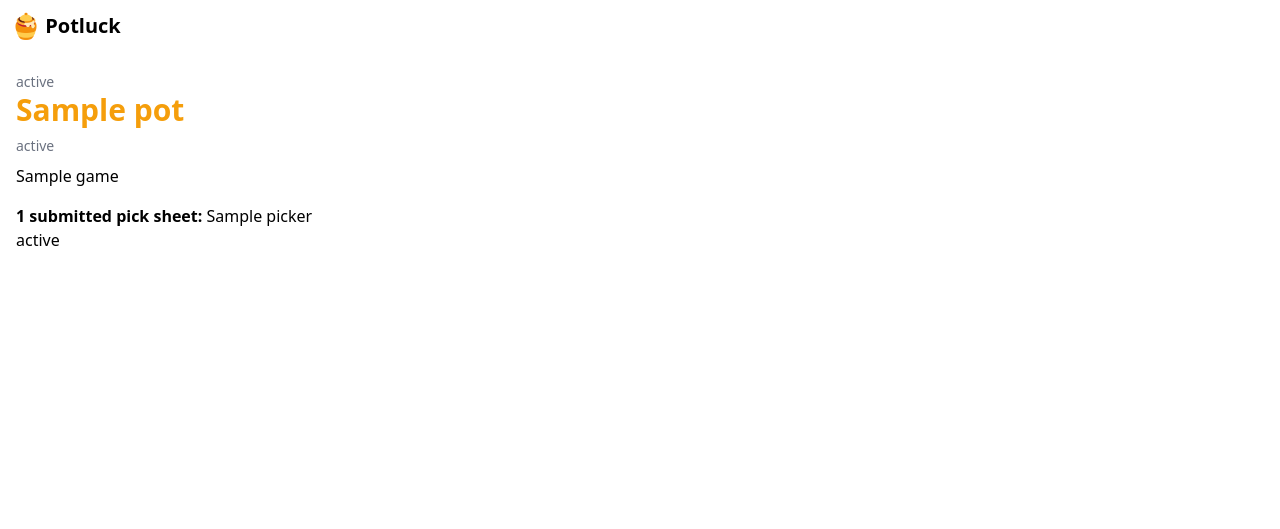
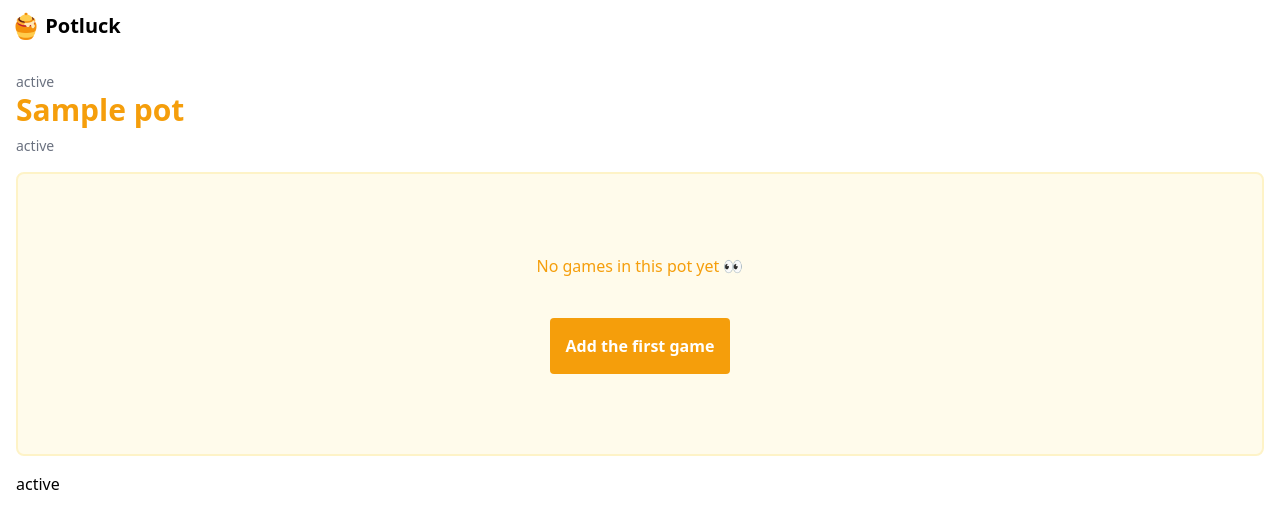
Before and after one commit to tbrlpld/potluck, a Django app: template potluck/pots/templates/pots/pot_detail.html in a window 1280 px wide. Shown: the top 529 px of the page. Run offline with Django 3.2, Linux system fonts and the light colour scheme; the template is opened without the code that fills it: most values are stand-ins (such as "Sample title", 1, 10 or a date in 2020); style sheets or scripts are compiled from the project's sources.

Commit message:
Restructure detail view to show "add first game action"

```diff
--- a/potluck/pots/templates/pots/pot_detail.html
+++ b/potluck/pots/templates/pots/pot_detail.html
@@ -7,7 +7,7 @@
     <p class="my-2 text-sm text-gray-500">
         {{ pot.status_help_text }}
     </p>
-    {% if pot.games %}
+    {% if pot.games.exist %}
         <ul>
             {% for game in pot.games.all  %}
                 <li style="padding-bottom: 1rem">{{ game }}
@@ -20,11 +20,6 @@
                 </li>
             {% endfor %}
         </ul>
-    {% else %}
-        <p>
-            No games in this pot yet.
-        </p>
-    {% endif %}
         {% if pot.status == pot.Status.DRAFT %}
             <p>
                 <a href="{% url 'add_game' pot.pk %}">Add game</a>
@@ -45,6 +40,7 @@
                 So who won? <a href="{% url 'show_tally' pot.pk %}">Get the tally.</a>
             </p>
         {% endif %}
+
         {% with pick_sheet_count=pot.pick_sheets.count %}
             {% if pick_sheet_count %}
                 <p>
@@ -53,6 +49,13 @@
                 </p>
             {% endif %}
         {% endwith %}
+    {% else %}
+        <div class="my-4">
+            {% url 'add_game' pot.pk as add_game_url %}
+            {% include "components/action-box.html" with paragraph="No games in this pot yet 👀" action_text="Add the first game" action_url=add_game_url %}
+        </div>
+    {% endif %}
+
     <p>
         <form action="{% url 'pot_update_status' pot.pk %}" method="POST">
             {% csrf_token %}
@@ -69,11 +72,13 @@
             {% endif %}
         </form>
     </p>
+
     {% if pot.status == pot.Status.DRAFT %}
         <p>
             <a href="{% url 'pot_delete' pot.id %}">Delete</a>
         </p>
     {% endif %}
+
     {% if pot.status == pot.Status.OPEN %}
         <script type="text/javascript">
             const shareLink = document.getElementById("shareLink")
```
Lines whose indentation alone changed are shown as unchanged.
